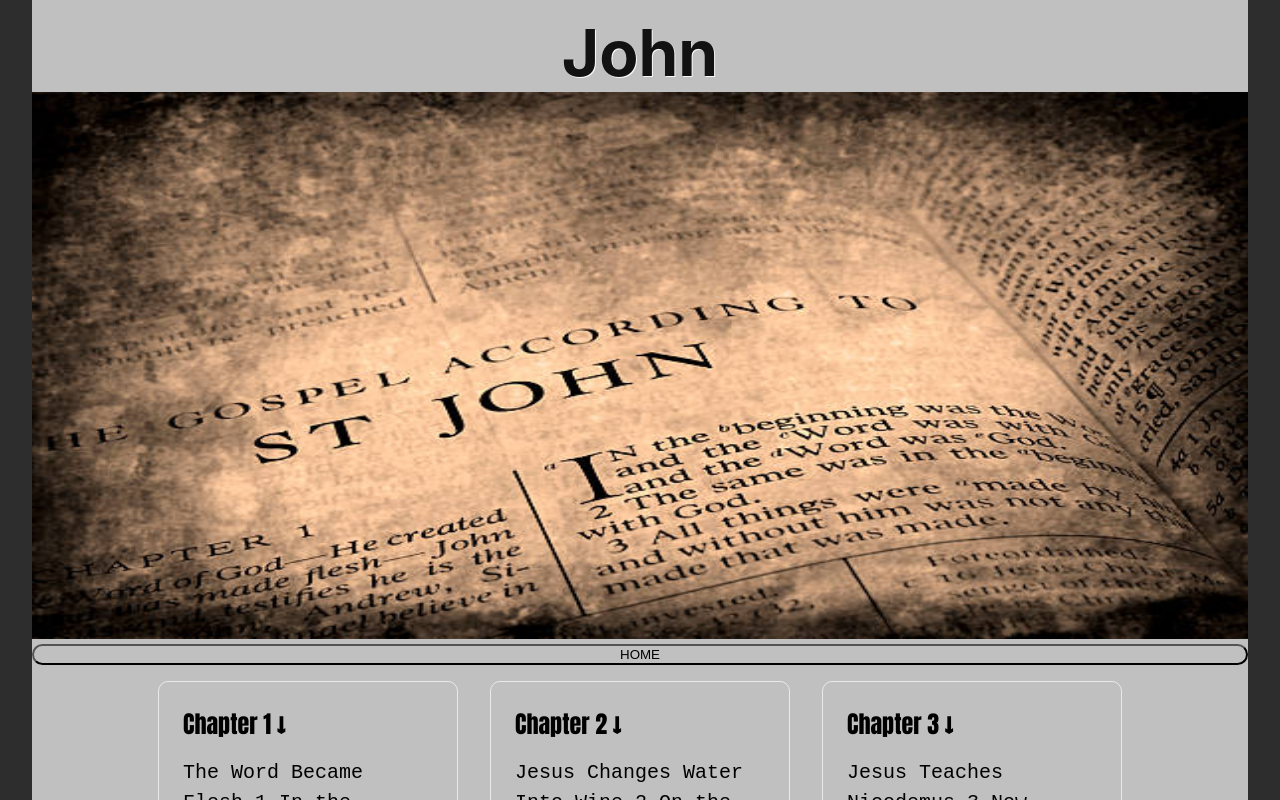
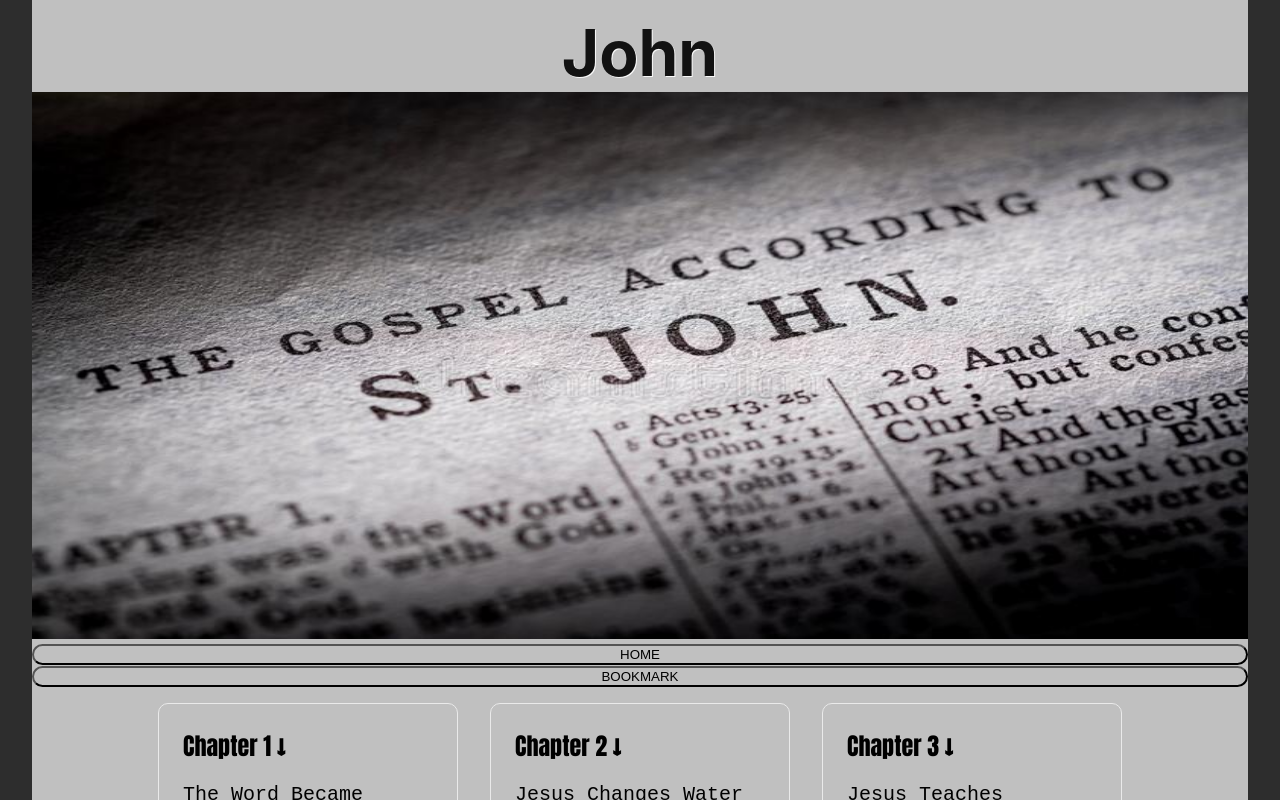
Before and after one commit to jnutt367/john, a Next.js app: page / in a window 1280 px wide. Shown: the top 800 px of the page. Built offline with nearby package versions, Linux system fonts and the light colour scheme.

Commit message:
Update index.js
book-john-king-james.jpg

```diff
--- a/pages/index.js
+++ b/pages/index.js
@@ -18,7 +18,7 @@ export default function Home() {
         </h1>
          <div className={styles.hero}>
        <Image
-                                src="/john.jpg"
+                                src="/book-john-king-james.jpg"
                                 alt="john image"
                                 height={900}
                                 width={2000}
@@ -27,6 +27,9 @@ export default function Home() {
 
        <a href="https://the-holy-bible.vercel.app/">
             <button className={styles.button}>HOME</button>
+       </a>
+       <a href="https://the-holy-bible.vercel.app/">
+            <button className={styles.button}>BOOKMARK</button>
        </a>
         <div className={styles.grid}>
         <div className={styles.card}>
```
